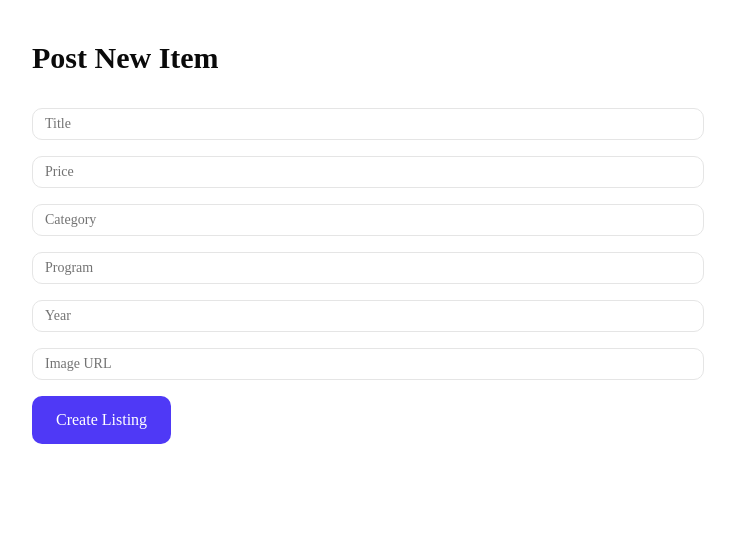
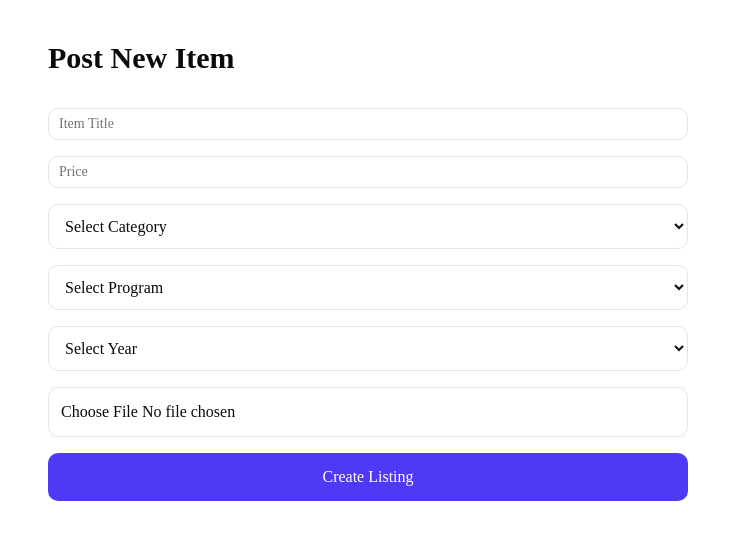
Before and after one commit to shivanginigupta573-dev/commonroom, a Next.js app: page /create in a window 1280 px wide. Shown: the top 540 px of the page, without its empty margins (272-1007 px from the left). Built offline with nearby package versions, Linux system fonts and the light colour scheme.

Commit message:
Enhance CreateListingPage with image upload and preview functionality; improve form handling and category selection

```diff
--- a/src/app/create/page.tsx
+++ b/src/app/create/page.tsx
@@ -1,4 +1,5 @@
 "use client";
+
 import { Input } from "@/components/ui/input";
 import { useState } from "react";
 
@@ -9,8 +10,10 @@ export default function CreateListingPage() {
     category: "",
     program: "",
     year: "",
-    image: "",
   });
+
+  const [image, setImage] = useState<File | null>(null);
+  const [preview, setPreview] = useState("");
 
   const handleChange = (
     e: React.ChangeEvent<HTMLInputElement>
@@ -21,18 +24,62 @@ export default function CreateListingPage() {
     });
   };
 
+  const handleImageChange = (
+    e: React.ChangeEvent<HTMLInputElement>
+  ) => {
+    const file = e.target.files?.[0];
+
+    if (!file) return;
+
+    setImage(file);
+    setPreview(URL.createObjectURL(file));
+  };
+
   const handleSubmit = (
     e: React.FormEvent
   ) => {
     e.preventDefault();
 
-    console.log(formData);
+    const existingListings = JSON.parse(
+      localStorage.getItem("listings") || "[]"
+    );
+
+    const newListing = {
+      id: Date.now(),
+      title: formData.title,
+      price: Number(formData.price),
+      campus: "NIT Durgapur",
+      seller: "Current User",
+      category: formData.category,
+      program: formData.program,
+      year: formData.year,
+      image: preview,
+    };
+
+    localStorage.setItem(
+      "listings",
+      JSON.stringify([
+        ...existingListings,
+        newListing,
+      ])
+    );
 
     alert("Listing Created!");
+
+    setFormData({
+      title: "",
+      price: "",
+      category: "",
+      program: "",
+      year: "",
+    });
+
+    setImage(null);
+    setPreview("");
   };
 
   return (
-    <div className="max-w-2xl mx-auto py-10">
+    <div className="max-w-2xl mx-auto py-10 px-4">
       <h1 className="text-3xl font-bold mb-8">
         Post New Item
       </h1>
@@ -43,49 +90,150 @@ export default function CreateListingPage() {
       >
         <Input
           name="title"
-          placeholder="Title"
+          placeholder="Item Title"
+          value={formData.title}
           onChange={handleChange}
-          className="w-full border p-3 rounded-lg"
         />
 
         <Input
           name="price"
           placeholder="Price"
+          value={formData.price}
           onChange={handleChange}
+        />
+
+        {/* Category */}
+        <select
+          value={formData.category}
+          onChange={(e) =>
+            setFormData({
+              ...formData,
+              category: e.target.value,
+            })
+          }
+          className="w-full border p-3 rounded-lg"
+        >
+          <option value="">
+            Select Category
+          </option>
+
+          <option value="Books">
+            Books
+          </option>
+
+          <option value="Hostel Essentials">
+            Hostel Essentials
+          </option>
+
+          <option value="Cycles">
+            Cycles
+          </option>
+
+          <option value="Study Material">
+            Study Material
+          </option>
+        </select>
+
+        {/* Program */}
+        <select
+          value={formData.program}
+          onChange={(e) =>
+            setFormData({
+              ...formData,
+              program: e.target.value,
+            })
+          }
+          className="w-full border p-3 rounded-lg"
+        >
+          <option value="">
+            Select Program
+          </option>
+
+          <option value="BTech CSE">
+            BTech CSE
+          </option>
+
+          <option value="BTech ECE">
+            BTech ECE
+          </option>
+
+          <option value="BTech EE">
+            BTech EE
+          </option>
+
+          <option value="BTech ME">
+            BTech ME
+          </option>
+
+          <option value="MTech">
+            MTech
+          </option>
+
+          <option value="PhD">
+            PhD
+          </option>
+        </select>
+
+        {/* Year */}
+        <select
+          value={formData.year}
+          onChange={(e) =>
+            setFormData({
+              ...formData,
+              year: e.target.value,
+            })
+          }
+          className="w-full border p-3 rounded-lg"
+        >
+          <option value="">
+            Select Year
+          </option>
+
+          <option value="1st Year">
+            1st Year
+          </option>
+
+          <option value="2nd Year">
+            2nd Year
+          </option>
+
+          <option value="3rd Year">
+            3rd Year
+          </option>
+
+          <option value="4th Year">
+            4th Year
+          </option>
+
+          <option value="MTech">
+            MTech
+          </option>
+
+          <option value="PhD">
+            PhD
+          </option>
+        </select>
+
+        {/* Image Upload */}
+        <input
+          type="file"
+          accept="image/*"
+          onChange={handleImageChange}
           className="w-full border p-3 rounded-lg"
         />
 
-        <Input
-          name="category"
-          placeholder="Category"
-          onChange={handleChange}
-          className="w-full border p-3 rounded-lg"
-        />
-
-        <Input
-          name="program"
-          placeholder="Program"
-          onChange={handleChange}
-          className="w-full border p-3 rounded-lg"
-        />
-
-        <Input
-          name="year"
-          placeholder="Year"
-          onChange={handleChange}
-          className="w-full border p-3 rounded-lg"
-        />
-
-        <Input
-          name="image"
-          placeholder="Image URL"
-          onChange={handleChange}
-          className="w-full border p-3 rounded-lg"
-        />
+        {/* Preview */}
+        {preview && (
+          <img
+            src={preview}
+            alt="Preview"
+            className="w-full h-60 object-cover rounded-lg"
+          />
+        )}
 
         <button
           type="submit"
-          className="bg-indigo-600 text-white px-6 py-3 rounded-lg"
+          className="w-full bg-indigo-600 text-white py-3 rounded-lg hover:bg-indigo-700 transition"
         >
           Create Listing
         </button>
--- a/src/app/listing/[id]/page.tsx
+++ b/src/app/listing/[id]/page.tsx
@@ -1,18 +1,64 @@
-import { listings } from "@/data/mockListings";
+"use client";
 
-export default async function ListingPage({
-  params,
-}: {
-  params: Promise<{ id: string }>;
-}) {
-  const { id } = await params;
+import { useEffect, useState } from "react";
+import { useParams } from "next/navigation";
+import { listings as mockListings } from "@/data/mockListings";
 
-  const listing = listings.find(
-    (item) => item.id === Number(id)
-  );
+// Match whatever shape your mockListings objects have
+type Listing = {
+  id: number;
+  title: string;
+  price: number;
+  image: string;
+  seller: string;
+  program: string;
+  year: string;
+  campus: string;
+  category: string;
+};
+
+export default function ListingPage() {
+  const params = useParams();
+  const id = Number(params.id);
+
+  const [listing, setListing] = useState<Listing | null>(null);
+  const [loading, setLoading] = useState(true);
+
+  useEffect(() => {
+    const savedListings: Listing[] = JSON.parse(
+      localStorage.getItem("listings") || "[]"
+    );
+
+    // Check mock listings first, then localStorage
+    const allListings = [
+      ...mockListings,
+      ...savedListings.filter(
+        (saved) => !mockListings.some((mock) => mock.id === saved.id)
+      ),
+    ];
+
+    const found = allListings.find((item) => item.id === id);
+    setListing(found || null);
+    setLoading(false);
+  }, [id]);
+
+  if (loading) {
+    return (
+      <div className="max-w-5xl mx-auto p-10">
+        <p className="text-gray-400">Loading...</p>
+      </div>
+    );
+  }
 
   if (!listing) {
-    return <h1>Listing Not Found</h1>;
+    return (
+      <div className="max-w-5xl mx-auto p-10">
+        <h1 className="text-2xl font-bold text-red-500">Listing Not Found</h1>
+        <p className="text-gray-500 mt-2">
+          This listing may have been removed or the ID is invalid.
+        </p>
+      </div>
+    );
   }
 
   return (
@@ -23,29 +69,21 @@ export default async function ListingPage({
         className="w-full h-96 object-cover rounded-xl"
       />
 
-      <h1 className="text-4xl font-bold mt-6">
-        {listing.title}
-      </h1>
+      <h1 className="text-4xl font-bold mt-6">{listing.title}</h1>
 
       <p className="text-2xl font-bold text-indigo-600 mt-2">
         ₹{listing.price}
       </p>
 
       <div className="mt-6">
-        <p className="font-medium">
-          {listing.seller}
-        </p>
-
+        <p className="font-medium">{listing.seller}</p>
         <p className="text-gray-500">
           {listing.program} • {listing.year}
         </p>
-
-        <p className="text-gray-500">
-          {listing.campus}
-        </p>
+        <p className="text-gray-500">{listing.campus}</p>
       </div>
 
-      <button className="mt-8 bg-indigo-600 text-white px-6 py-3 rounded-lg">
+      <button className="mt-8 bg-indigo-600 text-white px-6 py-3 rounded-lg hover:bg-indigo-700 transition">
         Contact Seller
       </button>
     </div>
--- a/src/app/page.tsx
+++ b/src/app/page.tsx
@@ -1,20 +1,35 @@
 "use client";
 
-import { useState } from "react";
-
+import { useState, useEffect } from "react";
 import Navbar from "@/components/Navbar";
 import Hero from "@/components/Hero";
 import CategoryGrid from "@/components/CategoryGrid";
 import ListingCard from "@/components/ListingCard";
-
-import { listings } from "@/data/mockListings";
+import { listings as mockListings } from "@/data/mockListings";
 
 export default function Home() {
   const [search, setSearch] = useState("");
-  const [selectedCategory, setSelectedCategory] =
-    useState("All");
+  const [selectedCategory, setSelectedCategory] = useState("All");
+  const [allListings, setAllListings] = useState(mockListings);
 
-  const filteredListings = listings.filter((item) => {
+  useEffect(() => {
+    const savedListings = JSON.parse(
+      localStorage.getItem("listings") || "[]"
+    );
+
+    // Merge mock + localStorage, avoiding duplicates by id
+    const mergedListings = [
+      ...mockListings,
+      ...savedListings.filter(
+        (saved: { id: number }) =>
+          !mockListings.some((mock) => mock.id === saved.id)
+      ),
+    ];
+
+    setAllListings(mergedListings);
+  }, []);
+
+  const filteredListings = allListings.filter((item) => {
     const matchesSearch = item.title
       .toLowerCase()
       .includes(search.toLowerCase());
@@ -29,28 +44,15 @@ export default function Home() {
   return (
     <main>
       <Navbar />
-
-      <Hero
-        search={search}
-        setSearch={setSearch}
-      />
+      <Hero search={search} setSearch={setSearch} />
 
       <section className="max-w-7xl mx-auto px-8 py-10">
-
-        {/* Category Filters */}
         <div className="flex gap-3 mb-8 flex-wrap">
-          {[
-            "All",
-            "Books",
-            "Hostel Essentials",
-            "Cycles",
-            "Study Material",
-          ].map((category) => (
+          {["All", "Books", "Hostel Essentials", "Cycles", "Study Material"].map(
+            (category) => (
               <button
                 key={category}
-              onClick={() =>
-                setSelectedCategory(category)
-              }
+                onClick={() => setSelectedCategory(category)}
                 className={`px-4 py-2 rounded-full border transition ${
                   selectedCategory === category
                     ? "bg-indigo-600 text-white shadow-md"
@@ -59,12 +61,11 @@ export default function Home() {
               >
                 {category}
               </button>
-          ))}
+            )
+          )}
         </div>
 
-        <h2 className="text-2xl font-bold mb-6">
-          Trending Listings
-        </h2>
+        <h2 className="text-2xl font-bold mb-6">Trending Listings</h2>
 
         <div className="grid md:grid-cols-2 lg:grid-cols-3 gap-6">
           {filteredListings.map((item) => (
@@ -84,9 +85,7 @@ export default function Home() {
 
         {filteredListings.length === 0 && (
           <div className="text-center py-12">
-            <p className="text-gray-500 text-lg">
-              No listings found.
-            </p>
+            <p className="text-gray-500 text-lg">No listings found.</p>
           </div>
         )}
       </section>
```
Lines whose indentation alone changed are shown as unchanged.
